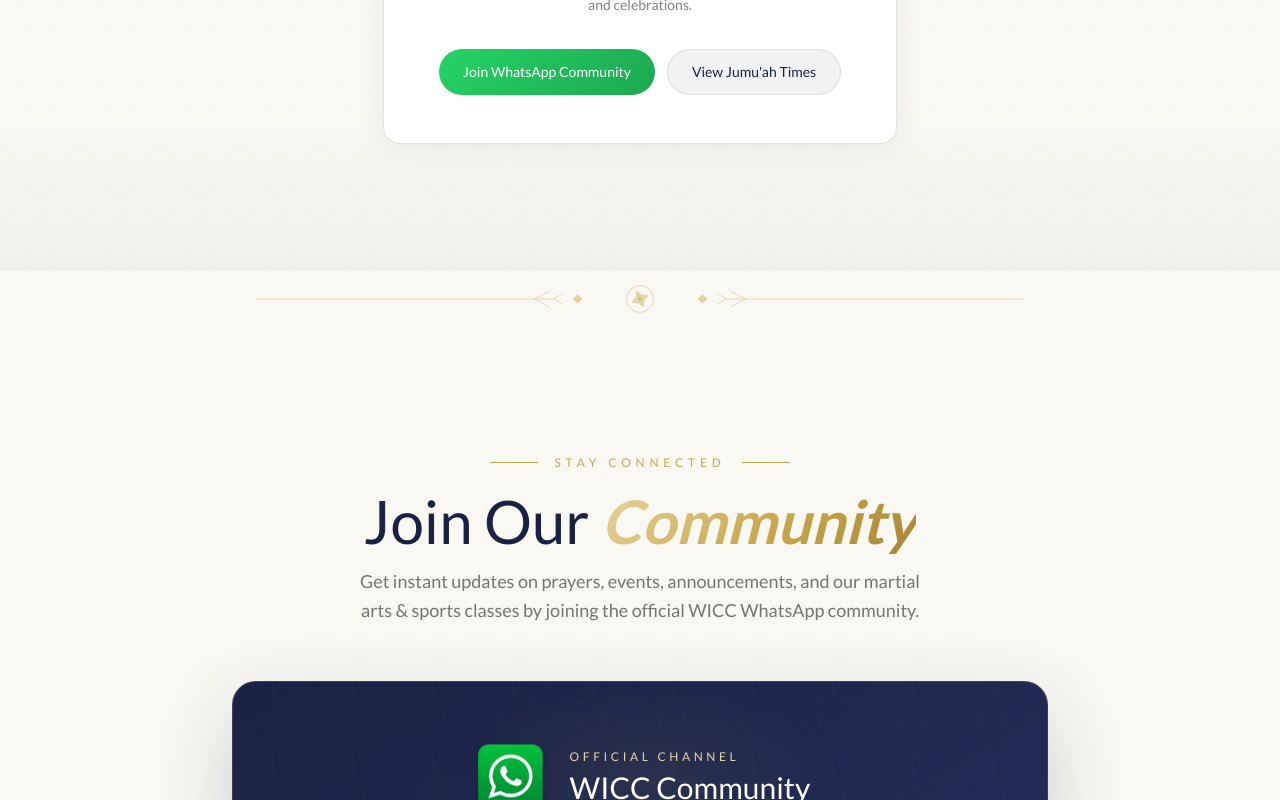
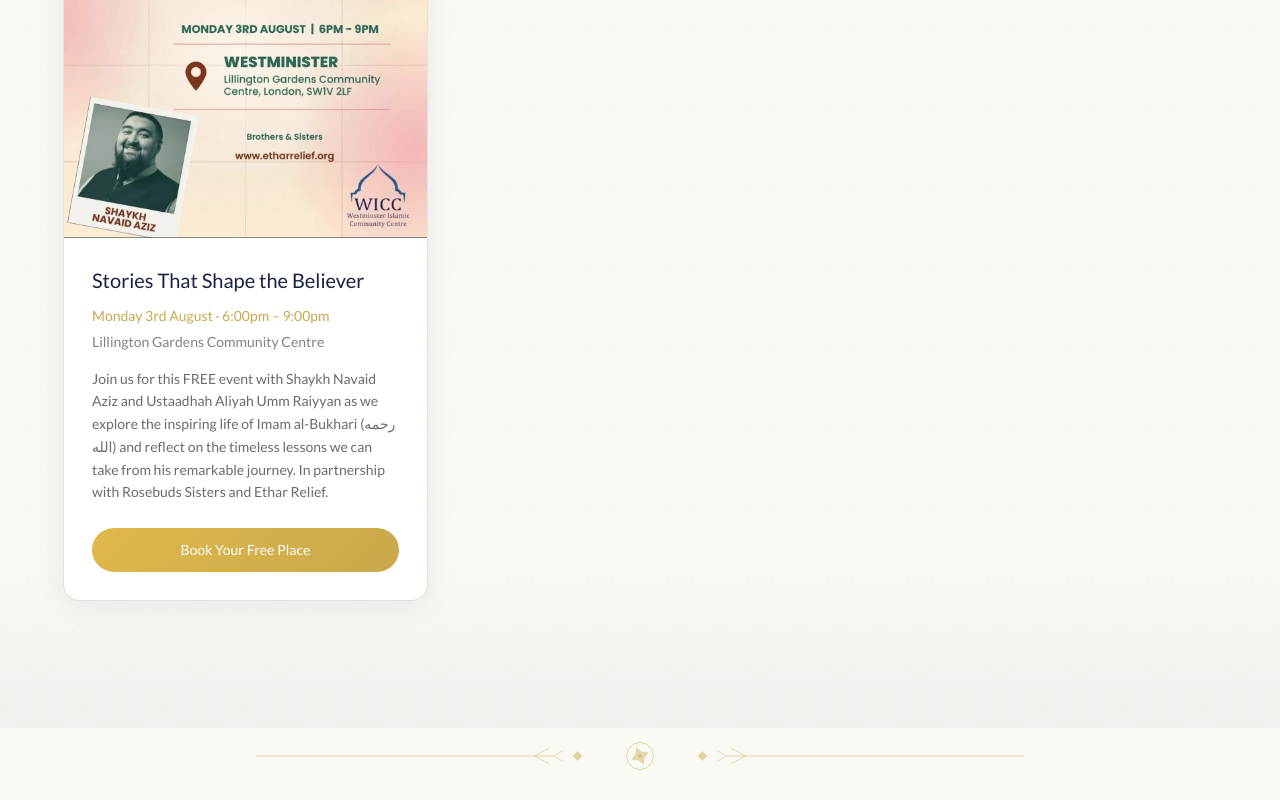
Before and after one commit to zaid5678/WICC, a Next.js app: page / in a window 1280 px wide. Shown: the part 4717-5517 px from the top of the page. Built offline with nearby package versions, Linux system fonts and the light colour scheme.

Commit message:
Add Stories That Shape the Believer event to Events page
3rd August talk with Shaykh Navaid Aziz and Ustaadhah Aliyah Umm Raiyyan, in partnership with Rosebuds Sisters and Ethar Relief.

```diff
--- a/components/Events.tsx
+++ b/components/Events.tsx
@@ -1,12 +1,27 @@
 'use client'
 
 import { motion } from 'framer-motion'
+import Image from 'next/image'
 import Link from 'next/link'
 
 const fadeUp = {
   hidden: { opacity: 0, y: 32 },
   visible: { opacity: 1, y: 0 },
 }
+
+const upcomingEvents = [
+  {
+    slug: 'stories-that-shape-the-believer',
+    title: 'Stories That Shape the Believer',
+    image: '/events/stories-that-shape-the-believer.jpeg',
+    date: 'Monday 3rd August',
+    time: '6:00pm – 9:00pm',
+    location: 'Lillington Gardens Community Centre',
+    description:
+      "Join us for this FREE event with Shaykh Navaid Aziz and Ustaadhah Aliyah Umm Raiyyan as we explore the inspiring life of Imam al-Bukhari (رحمه الله) and reflect on the timeless lessons we can take from his remarkable journey. In partnership with Rosebuds Sisters and Ethar Relief.",
+    ticketUrl: 'https://communityroadshow-westminster.eventbrite.co.uk',
+  },
+]
 
 export default function Events() {
   return (
@@ -65,7 +80,79 @@
           </p>
         </motion.div>
 
-        {/* Empty state */}
+        {upcomingEvents.length > 0 ? (
+          <div className="grid grid-cols-1 sm:grid-cols-2 lg:grid-cols-3 gap-8 max-w-6xl mx-auto">
+            {upcomingEvents.map((event, i) => (
+              <motion.div
+                key={event.slug}
+                initial="hidden"
+                whileInView="visible"
+                viewport={{ once: true, margin: '-60px' }}
+                variants={fadeUp}
+                transition={{ duration: 0.7, delay: 0.1 * i }}
+                className="rounded-2xl overflow-hidden flex flex-col"
+                style={{
+                  background: '#fff',
+                  boxShadow: '0 4px 30px rgba(26,34,68,0.08), 0 0 0 1px rgba(26,34,68,0.06)',
+                }}
+              >
+                <div className="relative w-full aspect-[4/5]">
+                  <Image
+                    src={event.image}
+                    alt={event.title}
+                    fill
+                    sizes="(max-width: 640px) 100vw, (max-width: 1024px) 50vw, 33vw"
+                    className="object-cover"
+                  />
+                </div>
+
+                <div className="p-7 flex flex-col flex-grow">
+                  <h3
+                    className="text-xl text-[#1a2244] mb-3"
+                    style={{ fontFamily: 'var(--font-display)', fontWeight: 500 }}
+                  >
+                    {event.title}
+                  </h3>
+
+                  <div className="space-y-1.5 mb-4">
+                    <p
+                      className="text-[#c9a84c] text-sm font-medium"
+                      style={{ fontFamily: 'var(--font-body)' }}
+                    >
+                      {event.date} &middot; {event.time}
+                    </p>
+                    <p
+                      className="text-[#1c1c1e]/55 text-sm"
+                      style={{ fontFamily: 'var(--font-body)' }}
+                    >
+                      {event.location}
+                    </p>
+                  </div>
+
+                  <p
+                    className="text-[#1c1c1e]/65 text-sm leading-relaxed mb-6"
+                    style={{ fontFamily: 'var(--font-body)' }}
+                  >
+                    {event.description}
+                  </p>
+
+                  <a
+                    href={event.ticketUrl}
+                    target="_blank"
+                    rel="noopener noreferrer"
+                    className="mt-auto inline-flex items-center justify-center gap-2 px-6 py-3 rounded-full text-white text-sm font-medium transition-all duration-300 hover:brightness-110 hover:scale-[1.02]"
+                    style={{
+                      fontFamily: 'var(--font-body)',
+                      background: 'linear-gradient(135deg, #e0b84a, #c9a84c)',
+                    }}
+                  >
+                    Book Your Free Place
+                  </a>
+                </div>
+              </motion.div>
+            ))}
+          </div>
+        ) : (
           <motion.div
             initial="hidden"
             whileInView="visible"
@@ -132,6 +219,7 @@
               </div>
             </div>
           </motion.div>
+        )}
       </div>
     </section>
   )
```
Also changed, not shown: public/events/stories-that-shape-the-believer.jpeg (added). Lines whose indentation alone changed are shown as unchanged.
